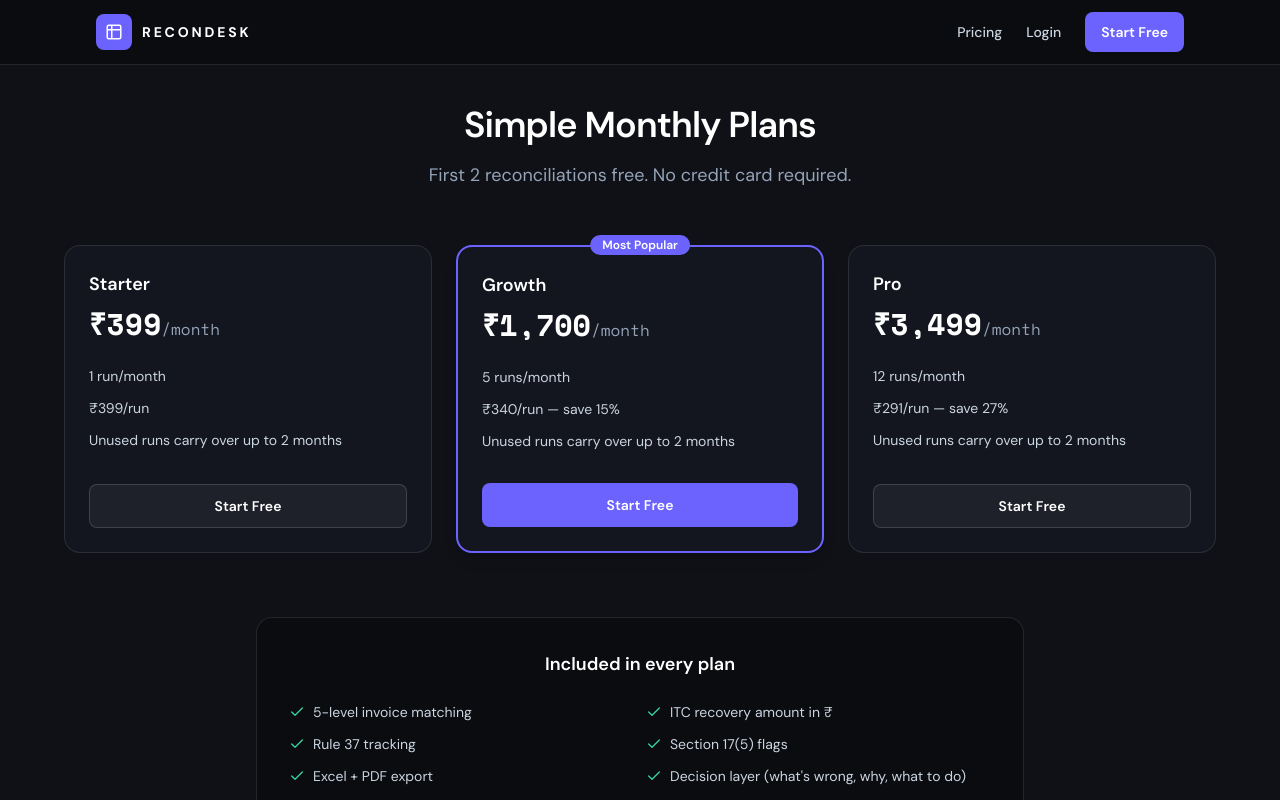
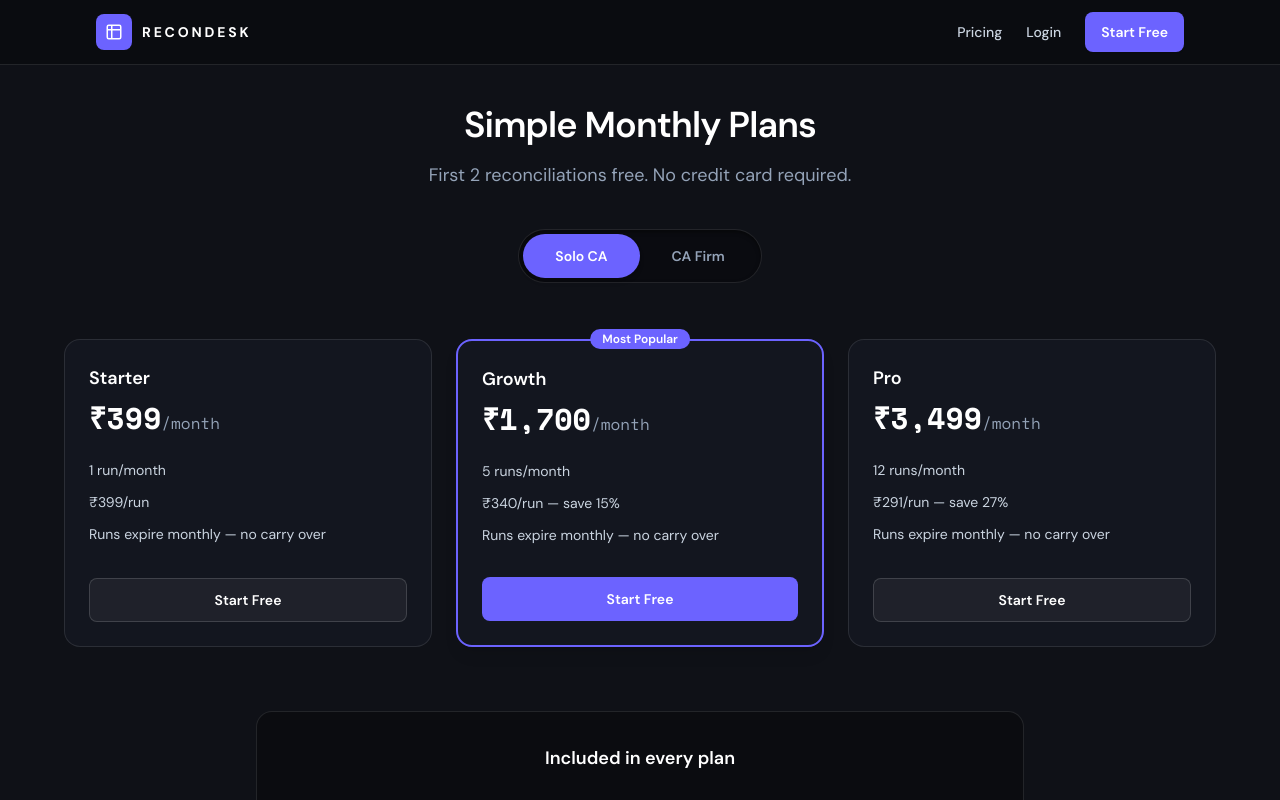
Before and after one commit to recondesk-dev/recondesk-backend, a Next.js app in the folder recondesk-frontend/: page /pricing in a window 1280 px wide. Shown: the top 800 px of the page. Built offline with nearby package versions, Linux system fonts and the light colour scheme.

Commit message:
feat: solo/firm pricing toggle, fix Growth price to 1700

```diff
--- a/recondesk-frontend/app/(public)/pricing/page.tsx
+++ b/recondesk-frontend/app/(public)/pricing/page.tsx
@@ -1,3 +1,6 @@
+"use client";
+
+import { useState } from "react";
 import Link from "next/link";
 import { Check } from "lucide-react";
 
@@ -28,9 +31,104 @@ const pricingFaq = [
     q: "How does billing work?",
     a: "Manual monthly payment via Razorpay. No auto-debit mandate required.",
   },
+  {
+    q: "What is the difference between Solo and Firm plans?",
+    a: "Solo plans are designed for individual CAs handling a smaller client base. Firm plans are for CA firms with larger client volumes needing more runs per month at better per-run rates.",
+  },
+  {
+    q: "Do unused runs carry over?",
+    a: "For Solo plans, runs expire at the end of each month. For Firm plans, Growth and Pro subscribers get 2-month carry over on unused runs. Starter Firm runs expire monthly.",
+  },
+  {
+    q: "What happens if I need more than 100 runs?",
+    a: "Contact us at contact@recondesk.in for a custom Enterprise plan tailored to your firm's volume.",
+  },
 ];
 
+type PlanCardProps = {
+  name: string;
+  price: string;
+  priceSuffix?: string;
+  bullets: string[];
+  popular?: boolean;
+  cta: string;
+  href: string;
+};
+
+function PlanCard({ name, price, priceSuffix = "/month", bullets, popular, cta, href }: PlanCardProps) {
+  const ctaClasses = popular
+    ? "mt-8 inline-flex min-h-[44px] items-center justify-center rounded-lg bg-[var(--accent)] text-sm font-semibold text-white transition hover:opacity-95"
+    : "mt-8 inline-flex min-h-[44px] items-center justify-center rounded-lg border border-white/15 bg-white/5 text-sm font-semibold text-white transition hover:bg-white/10";
+
+  const shell = popular
+    ? "relative flex flex-col rounded-2xl border-2 border-[var(--accent)] bg-[#13161f] p-6 shadow-lg shadow-[var(--accent)]/10"
+    : "flex flex-col rounded-2xl border border-white/10 bg-[#13161f] p-6";
+
+  return (
+    <div className={shell}>
+      {popular ? (
+        <span className="absolute -top-3 left-1/2 -translate-x-1/2 rounded-full bg-[var(--accent)] px-3 py-0.5 text-xs font-semibold text-white">
+          Most Popular
+        </span>
+      ) : null}
+      <h2 className="text-lg font-semibold text-white">{name}</h2>
+      <p className="mt-2 font-mono text-3xl font-semibold text-white">
+        {price}
+        {priceSuffix ? (
+          <span className="text-base font-normal text-slate-400">{priceSuffix}</span>
+        ) : null}
+      </p>
+      <ul className="mt-6 flex-1 space-y-3 text-sm text-slate-300">
+        {bullets.map((line) => (
+          <li key={line}>{line}</li>
+        ))}
+      </ul>
+      <Link href={href} className={ctaClasses}>
+        {cta}
+      </Link>
+    </div>
+  );
+}
+
+function EnterpriseCard() {
+  const bullets = [
+    "100+ runs/month",
+    "Dedicated support",
+    "Custom onboarding",
+    "SLA guarantee",
+  ];
+
+  return (
+    <div className="lg:col-span-3 flex flex-col gap-6 rounded-2xl border border-[var(--accent)]/35 bg-gradient-to-br from-[var(--accent)]/12 via-[#13161f] to-[#13161f] p-6 shadow-lg shadow-black/20 sm:flex-row sm:items-stretch sm:justify-between sm:gap-8">
+      <div className="flex min-w-0 flex-1 flex-col">
+        <h2 className="text-lg font-semibold text-white">Enterprise</h2>
+        <p className="mt-2 font-mono text-3xl font-semibold text-white">Custom pricing</p>
+        <ul className="mt-6 space-y-3 text-sm text-slate-300">
+          {bullets.map((line) => (
+            <li key={line}>{line}</li>
+          ))}
+        </ul>
+      </div>
+      <div className="flex shrink-0 flex-col justify-end sm:w-48">
+        <a
+          href="mailto:contact@recondesk.in"
+          className="inline-flex min-h-[44px] w-full items-center justify-center rounded-lg bg-[var(--accent)] text-sm font-semibold text-white transition hover:opacity-95"
+        >
+          Contact Sales
+        </a>
+      </div>
+    </div>
+  );
+}
+
 export default function PricingPage() {
+  const [tier, setTier] = useState<"solo" | "firm">("solo");
+
+  const tabBase =
+    "relative z-10 min-h-[44px] flex-1 rounded-full px-4 py-2 text-sm font-semibold transition-colors duration-300 ease-out focus-visible:outline focus-visible:outline-2 focus-visible:outline-offset-2 focus-visible:outline-[var(--accent)] sm:flex-none sm:px-8";
+  const tabActive = "text-white";
+  const tabInactive = "text-slate-400 hover:text-slate-200";
+
   return (
     <div className="px-4 pb-16 pt-10 sm:px-6 lg:px-8">
       <div className="mx-auto max-w-6xl text-center">
@@ -38,68 +136,112 @@ export default function PricingPage() {
         <p className="mt-4 text-lg text-slate-400">
           First 2 reconciliations free. No credit card required.
         </p>
+
+        <div className="mx-auto mt-10 flex w-full max-w-md justify-center sm:max-w-none">
+          <div
+            className="relative inline-flex w-full rounded-full border border-white/10 bg-[#0a0c10]/90 p-1 shadow-inner shadow-black/40 sm:w-auto"
+            role="tablist"
+            aria-label="Plan type"
+          >
+            <span
+              className="pointer-events-none absolute inset-y-1 left-1 w-[calc(50%-4px)] rounded-full bg-[var(--accent)] shadow-md shadow-[var(--accent)]/25 transition-transform duration-300 ease-out"
+              style={{
+                transform: tier === "solo" ? "translateX(0)" : "translateX(100%)",
+              }}
+              aria-hidden
+            />
+            <button
+              id="tab-solo"
+              type="button"
+              role="tab"
+              aria-selected={tier === "solo"}
+              aria-controls="pricing-plans-panel"
+              className={`${tabBase} ${tier === "solo" ? tabActive : tabInactive}`}
+              onClick={() => setTier("solo")}
+            >
+              Solo CA
+            </button>
+            <button
+              id="tab-firm"
+              type="button"
+              role="tab"
+              aria-selected={tier === "firm"}
+              aria-controls="pricing-plans-panel"
+              className={`${tabBase} ${tier === "firm" ? tabActive : tabInactive}`}
+              onClick={() => setTier("firm")}
+            >
+              CA Firm
+            </button>
+          </div>
+        </div>
       </div>
 
-      <div className="mx-auto mt-14 grid max-w-6xl gap-6 lg:grid-cols-3">
-        {/* Starter */}
-        <div className="flex flex-col rounded-2xl border border-white/10 bg-[#13161f] p-6">
-          <h2 className="text-lg font-semibold text-white">Starter</h2>
-          <p className="mt-2 font-mono text-3xl font-semibold text-white">
-            ₹399<span className="text-base font-normal text-slate-400">/month</span>
-          </p>
-          <ul className="mt-6 flex-1 space-y-3 text-sm text-slate-300">
-            <li>1 run/month</li>
-            <li>₹399/run</li>
-            <li>Unused runs carry over up to 2 months</li>
-          </ul>
-          <Link
-            href="/auth/signup"
-            className="mt-8 inline-flex min-h-[44px] items-center justify-center rounded-lg border border-white/15 bg-white/5 text-sm font-semibold text-white transition hover:bg-white/10"
-          >
-            Start Free
-          </Link>
-        </div>
-
-        {/* Growth */}
-        <div className="relative flex flex-col rounded-2xl border-2 border-[var(--accent)] bg-[#13161f] p-6 shadow-lg shadow-[var(--accent)]/10">
-          <span className="absolute -top-3 left-1/2 -translate-x-1/2 rounded-full bg-[var(--accent)] px-3 py-0.5 text-xs font-semibold text-white">
-            Most Popular
-          </span>
-          <h2 className="text-lg font-semibold text-white">Growth</h2>
-          <p className="mt-2 font-mono text-3xl font-semibold text-white">
-            ₹1,700<span className="text-base font-normal text-slate-400">/month</span>
-          </p>
-          <ul className="mt-6 flex-1 space-y-3 text-sm text-slate-300">
-            <li>5 runs/month</li>
-            <li>₹340/run — save 15%</li>
-            <li>Unused runs carry over up to 2 months</li>
-          </ul>
-          <Link
-            href="/auth/signup"
-            className="mt-8 inline-flex min-h-[44px] items-center justify-center rounded-lg bg-[var(--accent)] text-sm font-semibold text-white transition hover:opacity-95"
-          >
-            Start Free
-          </Link>
-        </div>
-
-        {/* Pro */}
-        <div className="flex flex-col rounded-2xl border border-white/10 bg-[#13161f] p-6">
-          <h2 className="text-lg font-semibold text-white">Pro</h2>
-          <p className="mt-2 font-mono text-3xl font-semibold text-white">
-            ₹3,499<span className="text-base font-normal text-slate-400">/month</span>
-          </p>
-          <ul className="mt-6 flex-1 space-y-3 text-sm text-slate-300">
-            <li>12 runs/month</li>
-            <li>₹291/run — save 27%</li>
-            <li>Unused runs carry over up to 2 months</li>
-          </ul>
-          <Link
-            href="/auth/signup"
-            className="mt-8 inline-flex min-h-[44px] items-center justify-center rounded-lg border border-white/15 bg-white/5 text-sm font-semibold text-white transition hover:bg-white/10"
-          >
-            Start Free
-          </Link>
-        </div>
+      <div
+        id="pricing-plans-panel"
+        role="tabpanel"
+        aria-labelledby={tier === "solo" ? "tab-solo" : "tab-firm"}
+        className="mx-auto mt-14 max-w-6xl"
+      >
+        {tier === "solo" ? (
+          <div key="solo" className="pricing-tier-enter grid gap-6 lg:grid-cols-3">
+            <PlanCard
+              name="Starter"
+              price="₹399"
+              bullets={["1 run/month", "₹399/run", "Runs expire monthly — no carry over"]}
+              href="/auth/signup"
+              cta="Start Free"
+            />
+            <PlanCard
+              name="Growth"
+              price="₹1,700"
+              bullets={["5 runs/month", "₹340/run — save 15%", "Runs expire monthly — no carry over"]}
+              popular
+              href="/auth/signup"
+              cta="Start Free"
+            />
+            <PlanCard
+              name="Pro"
+              price="₹3,499"
+              bullets={["12 runs/month", "₹291/run — save 27%", "Runs expire monthly — no carry over"]}
+              href="/auth/signup"
+              cta="Start Free"
+            />
+          </div>
+        ) : (
+          <div key="firm" className="pricing-tier-enter grid gap-6 lg:grid-cols-3">
+            <PlanCard
+              name="Starter Firm"
+              price="₹9,999"
+              bullets={["35 runs/month", "₹285/run — save 29%", "Runs expire monthly — no carry over"]}
+              href="/auth/signup"
+              cta="Start Free"
+            />
+            <PlanCard
+              name="Growth Firm"
+              price="₹13,999"
+              bullets={[
+                "50 runs/month",
+                "₹279/run — save 30%",
+                "Unused runs carry over for up to 2 months",
+              ]}
+              popular
+              href="/auth/signup"
+              cta="Start Free"
+            />
+            <PlanCard
+              name="Pro Firm"
+              price="₹25,999"
+              bullets={[
+                "100 runs/month",
+                "₹259/run — save 35%",
+                "Unused runs carry over for up to 2 months",
+              ]}
+              href="/auth/signup"
+              cta="Start Free"
+            />
+            <EnterpriseCard />
+          </div>
+        )}
       </div>
 
       <div className="mx-auto mt-16 max-w-3xl rounded-2xl border border-white/10 bg-[#0a0c10]/80 p-6 sm:p-8">
--- a/recondesk-frontend/app/globals.css
+++ b/recondesk-frontend/app/globals.css
@@ -47,8 +47,23 @@
   }
 }
 
+@keyframes pricing-tier-enter {
+  from {
+    opacity: 0;
+    transform: translateY(10px);
+  }
+  to {
+    opacity: 1;
+    transform: translateY(0);
+  }
+}
+
 @layer utilities {
   .animate-recondesk-celebrate-pop {
     animation: recondesk-celebrate-pop 0.6s ease-out;
   }
+
+  .pricing-tier-enter {
+    animation: pricing-tier-enter 0.35s ease-out forwards;
+  }
 }
```
